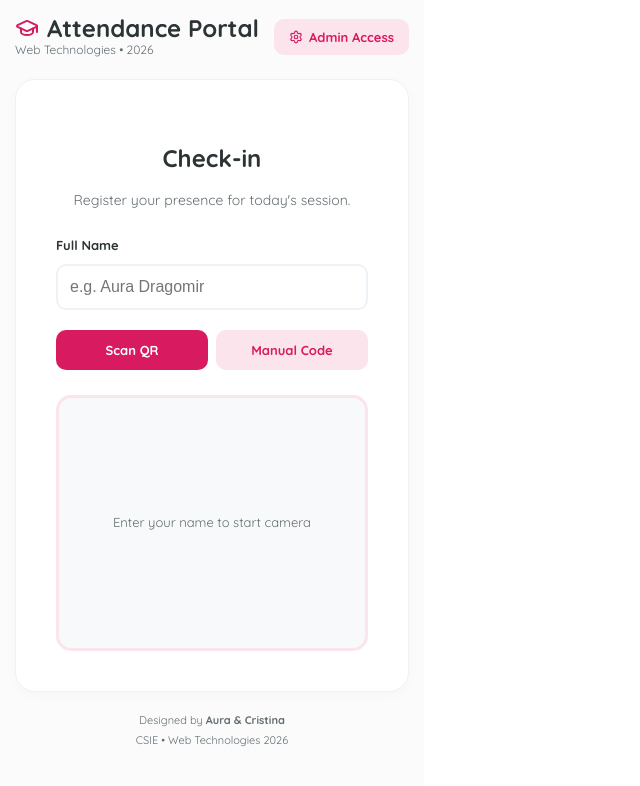
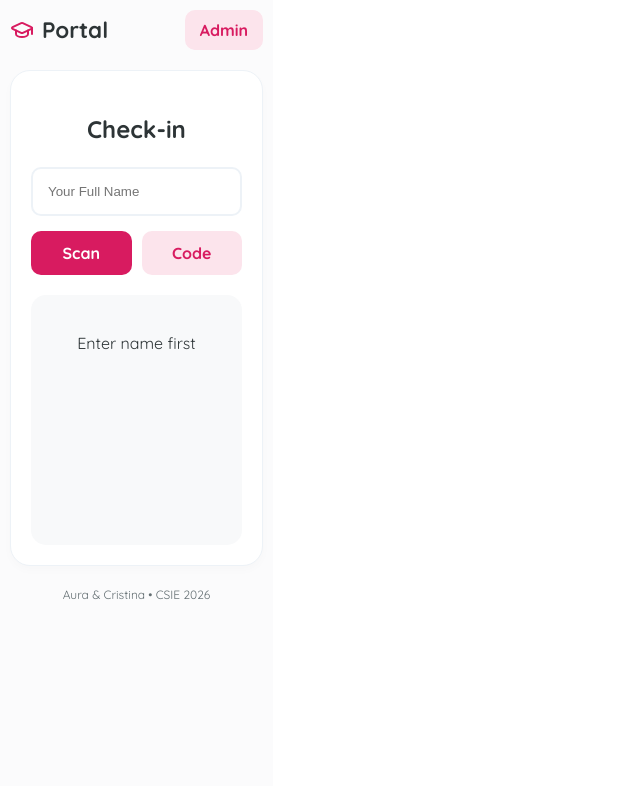
Before and after one commit to Auraelena1/webtech-project-aura-cris-2026, a React (Vite) app in the folder Frontend/: page / in a window 1280 px wide. Shown: the top 786 px of the page, without its empty margins (0-640 px from the left). Built offline with nearby package versions, Linux system fonts and the light colour scheme.

Commit message:
posibil sa fie bine acum

```diff
--- a/Frontend/src/App.jsx
+++ b/Frontend/src/App.jsx
@@ -8,10 +8,6 @@ import { Html5QrcodeScanner } from 'html5-qrcode'
 import { QRCodeSVG } from 'qrcode.react'
 import * as XLSX from 'xlsx'
 
-/**
- * Attendance Management Application - Responsive Edition
- * Developed by: Dragomir Aura & Cristina Lapusneanu
- */
 function App() {
   const [role, setRole] = useState('student')
   const [activeTab, setActiveTab] = useState('scan')
@@ -50,10 +46,7 @@ function App() {
   const sendCheckIn = async (codeToSend) => {
     setLoading(true);
     try {
-      const res = await axios.post(`${API_URL}/checkin`, {
-        participantName: name,
-        code: codeToSend
-      });
+      const res = await axios.post(`${API_URL}/checkin`, { participantName: name, code: codeToSend });
       setMessage({ type: 'success', text: 'Attendance recorded!' });
       setAdvice(res.data.advice);
     } catch (err) {
@@ -66,9 +59,7 @@ function App() {
     try {
       try { await axios.post(`${API_URL}/groups`, { name: "WebTech Class" }); } catch (e) {}
       const res = await axios.post(`${API_URL}/groups/1/events`, {
-        name: "Web Technologies Session",
-        startTime: new Date(),
-        duration: 120
+        name: "WebTech Session", startTime: new Date(), duration: 120
       });
       const openRes = await axios.patch(`${API_URL}/events/${res.data.id}/status`, { status: 'OPEN' });
       setEventData(openRes.data);
@@ -78,14 +69,10 @@ function App() {
   }
 
   const exportToExcel = () => {
-    const dataToExport = attendanceList.map(item => ({
-      Student: item.participantName,
-      Time: new Date(item.checkInTime).toLocaleTimeString()
-    }));
-    const worksheet = XLSX.utils.json_to_sheet(dataToExport);
+    const worksheet = XLSX.utils.json_to_sheet(attendanceList);
     const workbook = XLSX.utils.book_new();
     XLSX.utils.book_append_sheet(workbook, worksheet, "Attendance");
-    XLSX.writeFile(workbook, `Report_${new Date().toLocaleDateString()}.xlsx`);
+    XLSX.writeFile(workbook, `Report.xlsx`);
   }
 
   const theme = {
@@ -100,126 +87,105 @@ function App() {
 
   return (
     <div style={{
-      minHeight: '100vh', width: '100%', backgroundColor: theme.bg, color: theme.text,
-      fontFamily: "'Quicksand', sans-serif", display: 'flex', flexDirection: 'column',
-      alignItems: 'center', padding: '15px', boxSizing: 'border-box'
+      minHeight: '100vh', width: '100%', backgroundColor: theme.bg,
+      color: theme.text, fontFamily: "'Quicksand', sans-serif",
+      display: 'flex', flexDirection: 'column', alignItems: 'center',
+      padding: '10px', boxSizing: 'border-box'
     }}>
 
-      {/* HEADER - Responsive Layout */}
+      {/* HEADER - Adaptabil */}
       <div style={{
         width: '100%', maxWidth: '1000px', display: 'flex',
-        flexDirection: 'row', justifyContent: 'space-between', alignItems: 'center',
-        marginBottom: '20px', flexWrap: 'wrap', gap: '15px'
+        justifyContent: 'space-between', alignItems: 'center',
+        marginBottom: '20px', flexWrap: 'wrap', gap: '10px'
       }}>
-        <div style={{ flex: '1 1 auto' }}>
-          <h1 style={{ margin: 0, fontSize: 'clamp(18px, 5vw, 24px)', fontWeight: '800', display: 'flex', alignItems: 'center', gap: '8px' }}>
-            <GraduationCap color={theme.primary} /> Attendance Portal
+        <div>
+          <h1 style={{ margin: 0, fontSize: '1.4rem', fontWeight: '800', display: 'flex', alignItems: 'center', gap: '8px' }}>
+            <GraduationCap color={theme.primary} /> Portal
           </h1>
-          <p style={{ margin: 0, fontSize: '12px', color: theme.muted }}>Web Technologies • 2026</p>
         </div>
         <button
           onClick={() => setRole(role === 'student' ? 'organizer' : 'student')}
           style={{
             backgroundColor: theme.accent, color: theme.primary, border: 'none',
-            padding: '10px 15px', borderRadius: '10px', cursor: 'pointer', fontWeight: '700',
-            display: 'flex', alignItems: 'center', gap: '6px', fontSize: '13px'
+            padding: '10px 15px', borderRadius: '10px', cursor: 'pointer', fontWeight: '700'
           }}
         >
-          {role === 'student' ? <Settings size={14}/> : <User size={14}/>}
-          {role === 'student' ? 'Admin Access' : 'Student Mode'}
+          {role === 'student' ? 'Admin' : 'Student'}
         </button>
       </div>
 
+      {/* CONTAINER PRINCIPAL */}
       <main style={{
-        width: '100%', maxWidth: '1000px', backgroundColor: theme.card, borderRadius: '20px',
-        padding: window.innerWidth < 600 ? '20px' : '40px',
-        border: `1px solid ${theme.border}`, boxShadow: '0 4px 15px rgba(0,0,0,0.02)',
-        boxSizing: 'border-box'
+        width: '100%', maxWidth: '1000px', backgroundColor: theme.card,
+        borderRadius: '20px', padding: '20px', border: `1px solid ${theme.border}`,
+        boxSizing: 'border-box', boxShadow: '0 4px 10px rgba(0,0,0,0.02)'
       }}>
 
         {role === 'student' ? (
-          <div style={{ width: '100%', maxWidth: '450px', margin: '0 auto' }}>
-            <h2 style={{ textAlign: 'center', fontSize: '24px', marginBottom: '8px' }}>Check-in</h2>
-            <p style={{ textAlign: 'center', color: theme.muted, marginBottom: '25px', fontSize: '14px' }}>Register your presence for today's session.</p>
-
-            <div style={{ marginBottom: '20px' }}>
-              <label style={{ display: 'block', fontWeight: '700', marginBottom: '8px', fontSize: '13px' }}>Full Name</label>
-              <input
-                style={{ width: '100%', padding: '12px', borderRadius: '10px', border: `2px solid ${theme.border}`, fontSize: '16px', boxSizing: 'border-box' }}
-                value={name} onChange={(e) => setName(e.target.value)}
-                placeholder="e.g. Aura Dragomir"
-              />
-            </div>
-
-            <div style={{ display: 'flex', gap: '8px', marginBottom: '25px' }}>
-              <button onClick={() => setActiveTab('scan')} style={{ flex: 1, padding: '12px', borderRadius: '10px', border: 'none', backgroundColor: activeTab === 'scan' ? theme.primary : theme.accent, color: activeTab === 'scan' ? 'white' : theme.primary, fontWeight: '700', fontSize: '13px', cursor: 'pointer' }}>Scan QR</button>
-              <button onClick={() => setActiveTab('manual')} style={{ flex: 1, padding: '12px', borderRadius: '10px', border: 'none', backgroundColor: activeTab === 'manual' ? theme.primary : theme.accent, color: activeTab === 'manual' ? 'white' : theme.primary, fontWeight: '700', fontSize: '13px', cursor: 'pointer' }}>Manual Code</button>
+          <div style={{ width: '100%', maxWidth: '400px', margin: '0 auto' }}>
+            <h2 style={{ textAlign: 'center', marginBottom: '20px' }}>Check-in</h2>
+            <input
+              style={{ width: '100%', padding: '15px', borderRadius: '10px', border: `2px solid ${theme.border}`, boxSizing: 'border-box', marginBottom: '15px' }}
+              value={name} onChange={(e) => setName(e.target.value)}
+              placeholder="Your Full Name"
+            />
+            <div style={{ display: 'flex', gap: '10px', marginBottom: '20px' }}>
+              <button onClick={() => setActiveTab('scan')} style={{ flex: 1, padding: '12px', borderRadius: '10px', border: 'none', backgroundColor: activeTab === 'scan' ? theme.primary : theme.accent, color: activeTab === 'scan' ? 'white' : theme.primary, fontWeight: '700' }}>Scan</button>
+              <button onClick={() => setActiveTab('manual')} style={{ flex: 1, padding: '12px', borderRadius: '10px', border: 'none', backgroundColor: activeTab === 'manual' ? theme.primary : theme.accent, color: activeTab === 'manual' ? 'white' : theme.primary, fontWeight: '700' }}>Code</button>
             </div>
 
             {activeTab === 'scan' && (
-              <div style={{ border: `3px solid ${theme.accent}`, borderRadius: '15px', overflow: 'hidden', minHeight: '250px', display: 'flex', alignItems: 'center', justifyContent: 'center', backgroundColor: '#F8F9FA' }}>
-                {name.trim().length > 2 ? <div id="reader" style={{ width: '100%' }}></div> : <p style={{ color: theme.muted, textAlign: 'center', fontSize: '13px' }}>Enter your name to start camera</p>}
+              <div style={{ width: '100%', borderRadius: '15px', overflow: 'hidden', backgroundColor: '#f8f9fa', minHeight: '250px' }}>
+                {name.length > 2 ? <div id="reader"></div> : <p style={{ textAlign: 'center', padding: '20px' }}>Enter name first</p>}
               </div>
             )}
 
             {activeTab === 'manual' && (
-              <div style={{ display: 'flex', flexDirection: 'column', gap: '12px' }}>
-                <input style={{ width: '100%', padding: '12px', borderRadius: '10px', border: `2px solid ${theme.border}`, fontSize: '18px', textAlign: 'center', boxSizing: 'border-box' }} value={code} onChange={(e) => setCode(e.target.value)} placeholder="6-DIGIT CODE" />
-                <button disabled={loading} onClick={() => sendCheckIn(code)} style={{ width: '100%', backgroundColor: theme.primary, color: 'white', border: 'none', padding: '14px', borderRadius: '10px', fontWeight: '700', cursor: 'pointer' }}>
-                  {loading ? 'Submitting...' : 'Submit'}
-                </button>
+              <div style={{ display: 'flex', flexDirection: 'column', gap: '10px' }}>
+                <input style={{ width: '100%', padding: '15px', borderRadius: '10px', border: `2px solid ${theme.border}`, textAlign: 'center', fontSize: '1.2rem', boxSizing: 'border-box' }} value={code} onChange={(e) => setCode(e.target.value)} placeholder="6-DIGIT CODE" />
+                <button onClick={() => sendCheckIn(code)} style={{ backgroundColor: theme.primary, color: 'white', padding: '15px', borderRadius: '10px', border: 'none', fontWeight: '700' }}>Submit</button>
               </div>
             )}
           </div>
         ) : (
           <div style={{
             display: 'flex',
-            flexDirection: window.innerWidth < 850 ? 'column' : 'row',
+            flexDirection: 'row',
+            flexWrap: 'wrap', // AICI E CHEIA: se rup coloanele pe mobil
             gap: '30px'
           }}>
-            <div style={{ flex: '1', textAlign: 'center', minWidth: '0' }}>
-              <h2 style={{ fontSize: '20px', marginBottom: '20px', textAlign: 'left' }}>Session Control</h2>
+            {/* Coloana QR */}
+            <div style={{ flex: '1 1 300px', textAlign: 'center' }}>
+              <h3>Session Control</h3>
               {!eventData ? (
-                <div style={{ padding: '40px 10px', backgroundColor: theme.bg, borderRadius: '15px', border: `2px dashed ${theme.border}` }}>
-                  <button onClick={createEvent} style={{ backgroundColor: theme.primary, color: 'white', border: 'none', padding: '15px 25px', borderRadius: '12px', fontWeight: '700', cursor: 'pointer' }}>Start Session</button>
-                </div>
+                <button onClick={createEvent} style={{ backgroundColor: theme.primary, color: 'white', padding: '15px 30px', borderRadius: '10px', border: 'none', fontWeight: '700' }}>Start Session</button>
               ) : (
-                <div style={{ padding: '10px' }}>
+                <div style={{ padding: '20px' }}>
                   <div style={{ maxWidth: '250px', margin: '0 auto' }}>
-                    <QRCodeSVG value={eventData.accessCode} size={window.innerWidth < 350 ? 180 : 220} fgColor={theme.primary} style={{ width: '100%', height: 'auto' }} />
+                    <QRCodeSVG value={eventData.accessCode} size={250} style={{ width: '100%', height: 'auto' }} fgColor={theme.primary} />
                   </div>
-                  <div style={{ marginTop: '15px' }}>
-                    <p style={{ margin: 0, fontSize: '11px', fontWeight: '700', color: theme.muted }}>CODE: <span style={{ color: theme.primary, fontSize: '24px' }}>{eventData.accessCode}</span></p>
-                  </div>
+                  <h4 style={{ fontSize: '2rem', color: theme.primary, margin: '15px 0' }}>{eventData.accessCode}</h4>
                 </div>
               )}
             </div>
 
+            {/* Coloana Lista */}
             {eventData && (
-              <div style={{ flex: '1.5', minWidth: '0' }}>
-                <div style={{ display: 'flex', justifyContent: 'space-between', alignItems: 'center', marginBottom: '15px' }}>
-                  <h3 style={{ margin: 0, fontSize: '16px' }}>Participants ({attendanceList.length})</h3>
-                  <button onClick={exportToExcel} style={{ backgroundColor: '#2D3436', color: 'white', border: 'none', padding: '6px 12px', borderRadius: '6px', fontSize: '12px', cursor: 'pointer' }}>XLSX</button>
+              <div style={{ flex: '1 1 300px' }}>
+                <div style={{ display: 'flex', justifyContent: 'space-between', marginBottom: '15px' }}>
+                  <h4>Students ({attendanceList.length})</h4>
+                  <button onClick={exportToExcel} style={{ padding: '5px 10px', fontSize: '12px' }}>Export</button>
                 </div>
                 <div style={{ maxHeight: '300px', overflowY: 'auto', border: `1px solid ${theme.border}`, borderRadius: '10px' }}>
-                  <table style={{ width: '100%', borderCollapse: 'collapse', fontSize: '13px' }}>
-                    <thead style={{ backgroundColor: theme.bg }}>
-                      <tr>
-                        <th style={{ textAlign: 'left', padding: '10px' }}>NAME</th>
-                        <th style={{ textAlign: 'right', padding: '10px' }}>TIME</th>
-                      </tr>
-                    </thead>
+                  <table style={{ width: '100%', borderCollapse: 'collapse' }}>
                     <tbody>
-                      {attendanceList.length === 0 ? (
-                        <tr><td colSpan="2" style={{ padding: '20px', textAlign: 'center', color: theme.muted }}>No one yet...</td></tr>
-                      ) : (
-                        attendanceList.map((row, i) => (
-                          <tr key={i} style={{ borderTop: `1px solid ${theme.border}` }}>
-                            <td style={{ padding: '10px', fontWeight: '600' }}>{row.participantName}</td>
-                            <td style={{ padding: '10px', textAlign: 'right', color: theme.muted }}>{new Date(row.checkInTime).toLocaleTimeString([], { hour: '2-digit', minute: '2-digit' })}</td>
-                          </tr>
-                        ))
-                      )}
+                      {attendanceList.map((row, i) => (
+                        <tr key={i} style={{ borderBottom: `1px solid ${theme.border}` }}>
+                          <td style={{ padding: '10px' }}>{row.participantName}</td>
+                          <td style={{ padding: '10px', textAlign: 'right', fontSize: '12px' }}>{new Date(row.checkInTime).toLocaleTimeString()}</td>
+                        </tr>
+                      ))}
                     </tbody>
                   </table>
                 </div>
@@ -229,29 +195,15 @@ function App() {
         )}
 
         {message && (
-          <div style={{
-            marginTop: '25px', padding: '15px', borderRadius: '12px',
-            backgroundColor: message.type === 'success' ? '#F0FFF4' : '#FFF5F5',
-            border: `1px solid ${message.type === 'success' ? '#C6F6D5' : '#FED7D7'}`,
-            color: message.type === 'success' ? '#2F855A' : '#C53030',
-            fontSize: '14px'
-          }}>
-            <div style={{ display: 'flex', alignItems: 'center', gap: '8px', fontWeight: '700' }}>
-              {message.type === 'success' ? <Check size={16}/> : <AlertTriangle size={16}/>}
-              {message.text}
-            </div>
-            {message.type === 'success' && advice && (
-              <div style={{ marginTop: '8px', padding: '8px', backgroundColor: 'rgba(255,255,255,0.5)', borderRadius: '8px', fontStyle: 'italic', fontSize: '12px' }}>
-                <Sparkles size={14} style={{ verticalAlign: 'middle', marginRight: '5px' }} /> {advice}
-              </div>
-            )}
+          <div style={{ marginTop: '20px', padding: '15px', borderRadius: '10px', backgroundColor: message.type === 'success' ? '#f0fff4' : '#fff5f5', color: message.type === 'success' ? '#2f855a' : '#c53030', fontSize: '14px' }}>
+            <strong>{message.text}</strong>
+            {advice && <p style={{ fontSize: '12px', marginTop: '5px', fontStyle: 'italic' }}>{advice}</p>}
           </div>
         )}
       </main>
 
-      <footer style={{ marginTop: '20px', textAlign: 'center', color: theme.muted, fontSize: '11px' }}>
-        <p style={{ margin: 0 }}>Designed by <strong>Aura & Cristina</strong></p>
-        <p style={{ margin: '4px 0' }}>CSIE • Web Technologies 2026</p>
+      <footer style={{ marginTop: '20px', color: theme.muted, fontSize: '12px' }}>
+        Aura & Cristina • CSIE 2026
       </footer>
     </div>
   )
```
